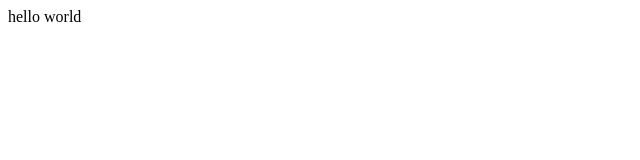
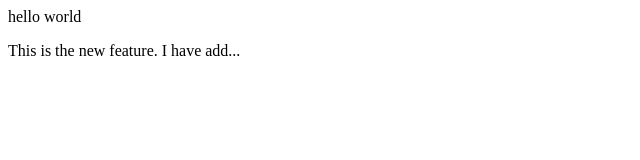
Before and after one commit to rpkaur1408/localrepo, a plain HTML site: page index.html in a window 1280 px wide. Shown: the whole page, without its empty margins (0-640 px from the left). Drawn offline with Linux system fonts and the light colour scheme.

Commit message:
Adding new feature

```diff
--- a/index.html
+++ b/index.html
@@ -1 +1,2 @@
 <p>hello world</p>
+<p>This is the new feature. I have add...</p>
```
